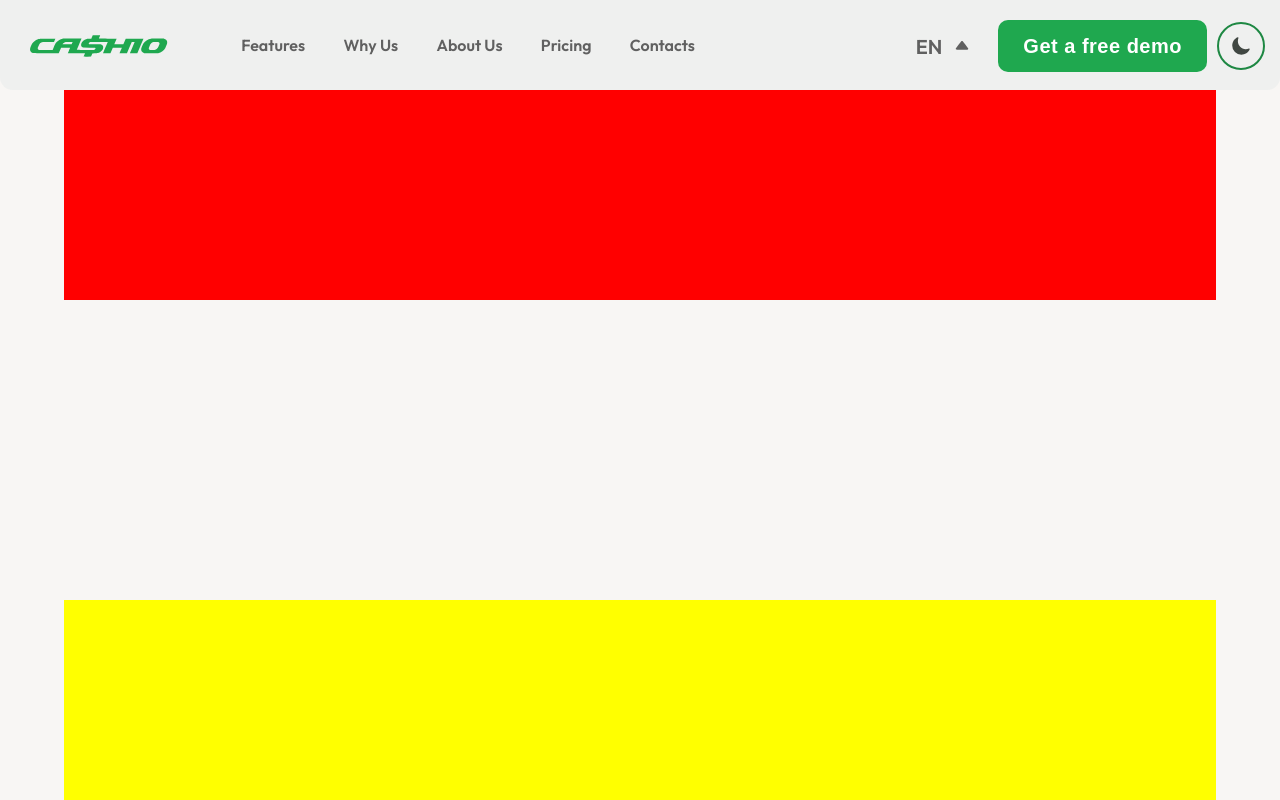
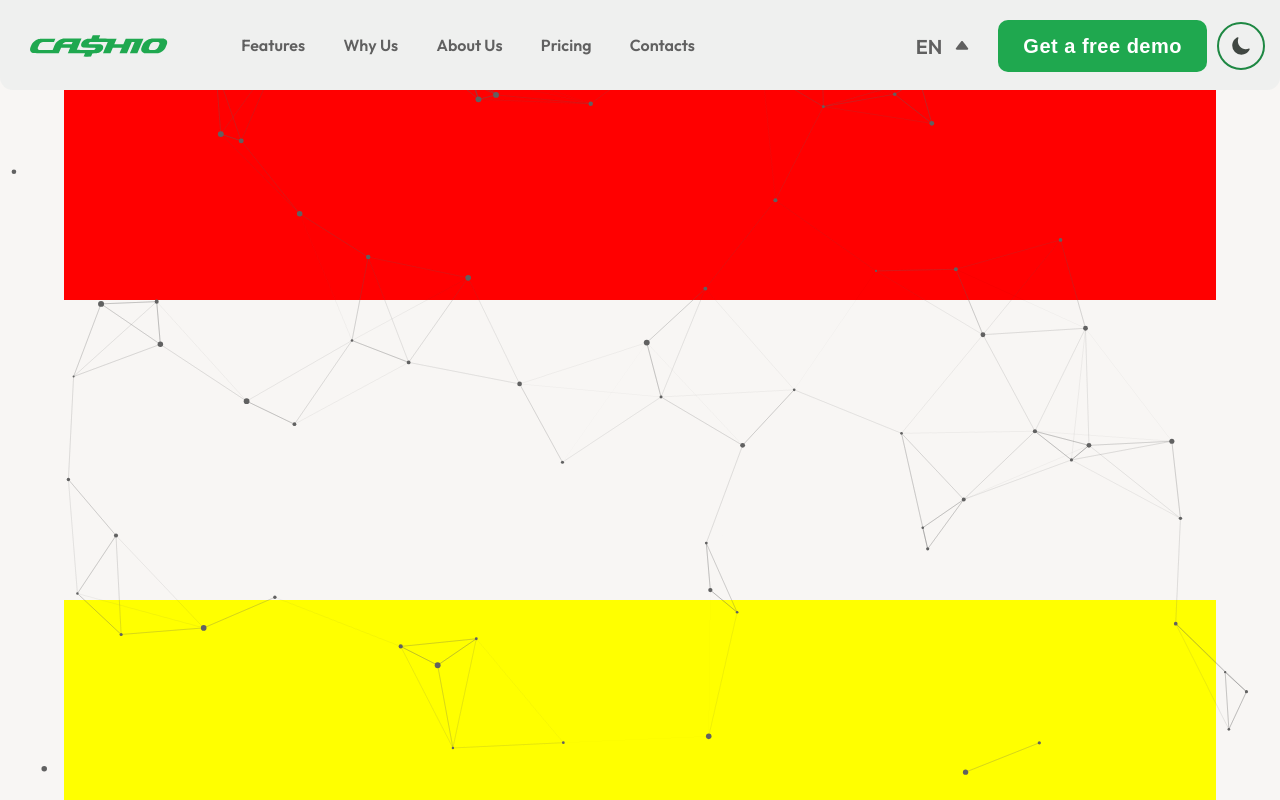
Before and after one commit to RevaGee/Cashio, a React (Create React App) app: page / in a window 1280 px wide. Shown: the top 800 px of the page. Built offline with nearby package versions, Linux system fonts and the light colour scheme.

Commit message:
added particles

```diff
--- a/src/App.tsx
+++ b/src/App.tsx
@@ -2,11 +2,14 @@ import React from 'react';
 import {Header} from "./components/Header";
 import {Footer} from "./components/Footer";
 import ArrowScroll  from "./components/Arrow";
+import ParticlesComponent from "./components/Paralax/particles";
+
 
 function App() {
     return (
         <div style={{width: "100%", margin: "0 auto"}} className="App">
             <Header/>
+            <ParticlesComponent/>
             <div style={{backgroundColor: "red", height: "300px", width: "90%", margin: "0 auto"}}></div>
             <div style={{backgroundColor: "transparent", height: "300px", width: "90%", margin: "0 auto"}}></div>
             <div style={{backgroundColor: "yellow", height: "300px", width: "90%", margin: "0 auto"}}></div>
--- /dev/null
+++ b/src/components/Paralax/particles.js
@@ -0,0 +1,102 @@
+import Particles, { initParticlesEngine } from "@tsparticles/react";
+import { useEffect, useMemo, useState } from "react";
+import { loadSlim } from "@tsparticles/slim";
+import './styles.scss'
+
+
+
+const ParticlesComponent = () => {
+
+    const [init, setInit] = useState(false);
+    useEffect(() => {
+        initParticlesEngine(async (engine) => {
+            await loadSlim(engine);
+        }).then(() => {
+            setInit(true);
+        });
+    }, []);
+
+    const particlesLoaded = (container) => {
+        console.log(container);
+    };
+
+
+    const options = useMemo(
+        () => ({
+            background: {
+                color: {
+                    value: "transparent",
+                },
+            },
+            fpsLimit: 120,
+            interactivity: {
+                "events": {
+                    "onHover": {
+                        "enable": true,
+                        "mode": "grab"
+                    },
+                    "onClick": {
+                        "enable": true,
+                        "mode": "push"
+                    },
+                    "resize":{
+                        "enable": true,
+                    }
+                },
+                modes: {
+                    push: {
+                        distance: 200,
+                        duration: 15,
+                    },
+                    grab: {
+                        distance: 150,
+                    },
+                },
+            },
+            particles: {
+                color: {
+                    value: "#616161",
+                },
+                links: {
+                    color: "#616161",
+                    distance: 150,
+                    enable: true,
+                    opacity: 0.3,
+                    width: 1,
+                },
+                move: {
+                    direction: "none",
+                    enable: true,
+                    outModes: {
+                        default: "bounce",
+                    },
+                    random: true,
+                    speed: 1,
+                    straight: false,
+                },
+                number: {
+                    density: {
+                        enable: true,
+                    },
+                    value: 150,
+                },
+                opacity: {
+                    value: 1.0,
+                },
+                shape: {
+                    type: "circle",
+                },
+                size: {
+                    value: { min: 1, max: 3 },
+                },
+            },
+            detectRetina: true,
+        }),
+        [],
+    );
+
+
+    return <Particles id="particles" init={particlesLoaded} options={options}/>;
+};
+
+export default ParticlesComponent;
--- /dev/null
+++ b/src/components/Paralax/styles.scss
@@ -0,0 +1,6 @@
+#particles canvas {
+  z-index: -1;
+  height: 100%;
+  width: 100%;
+  position: absolute;
+}
```
